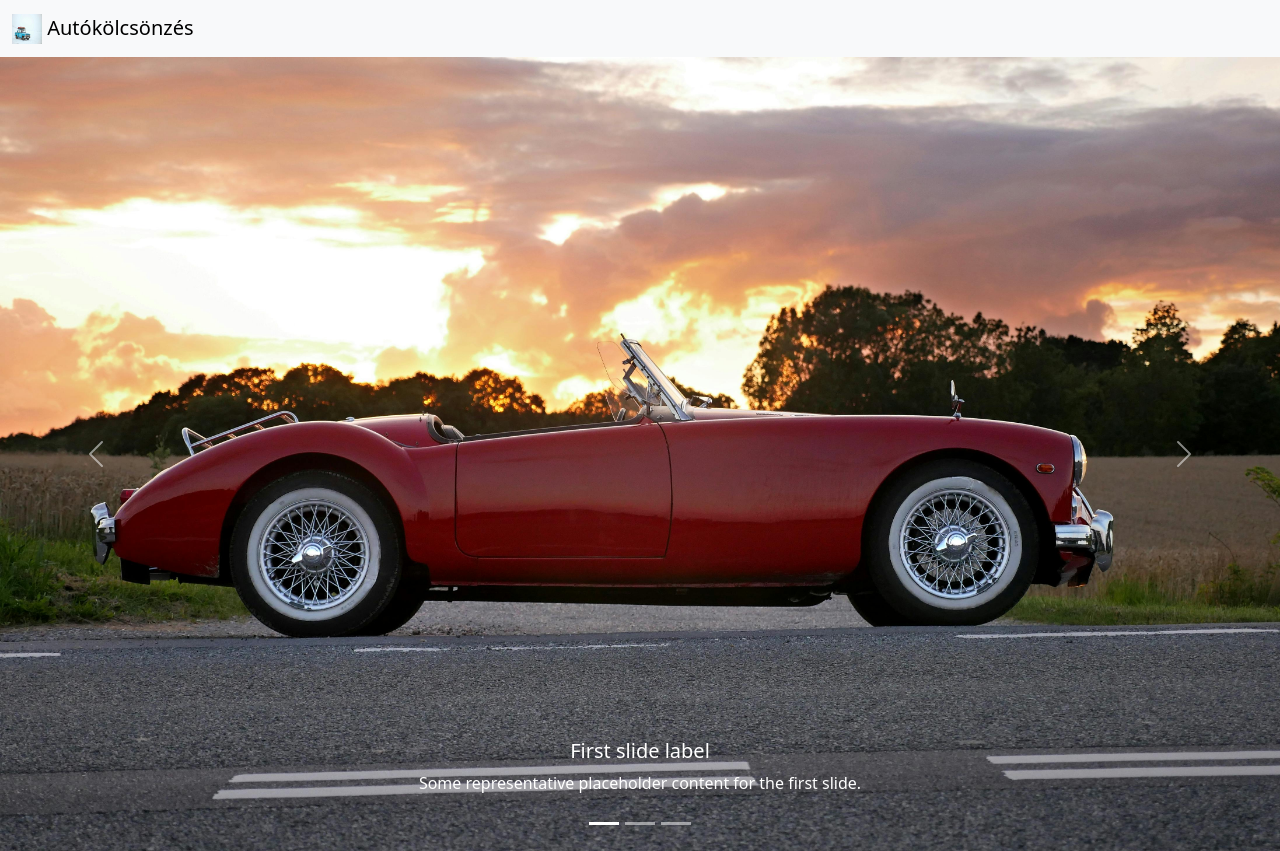
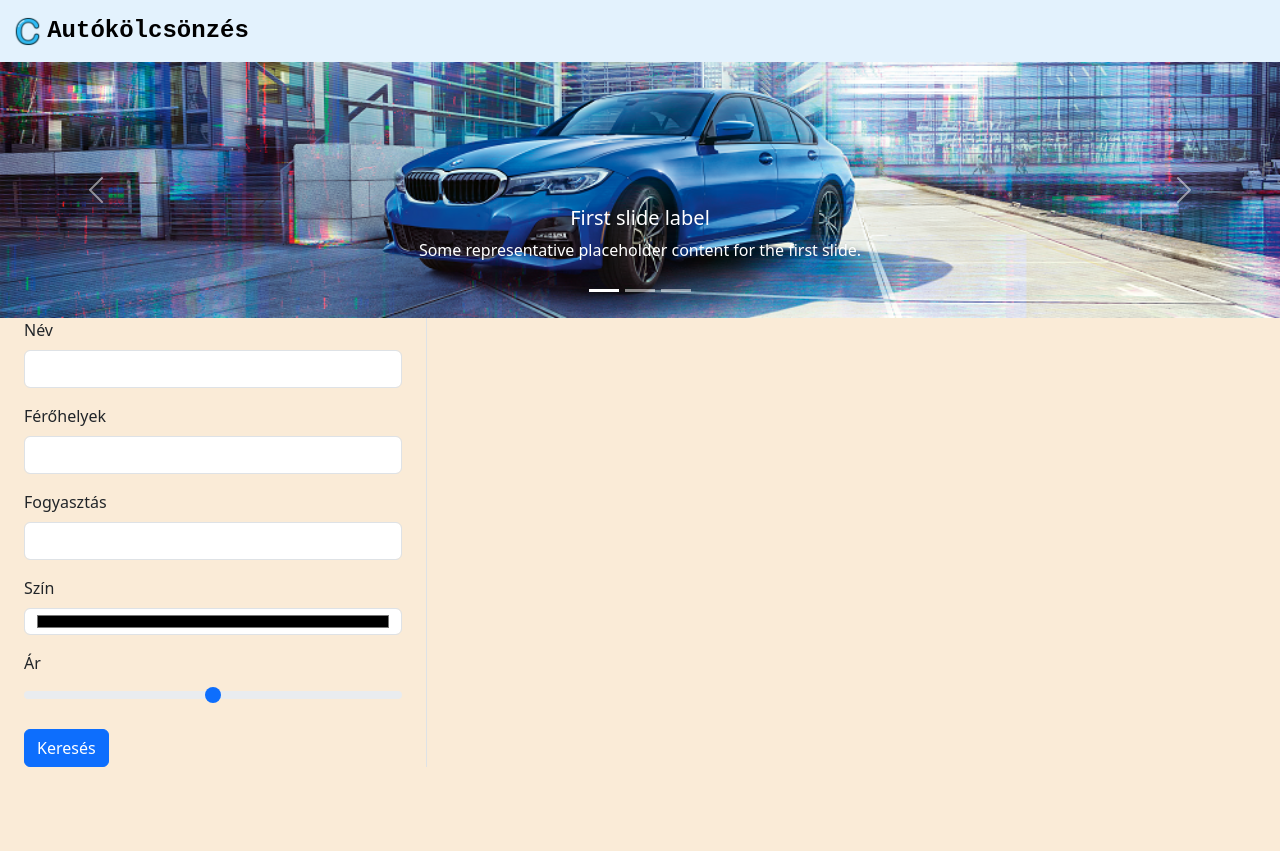
Before and after one commit to Davidson1004/Szoftverteszt_projekt, a plain HTML site: page index.html in a window 1280 px wide. After the commit the page ends 800 px from the top, so only its background shows below. Drawn offline with nearby package versions, Linux system fonts and the light colour scheme.

Commit message:
03.21 html+css

```diff
--- a/css/index.css
+++ b/css/index.css
@@ -1,3 +1,11 @@
 .carousel-caption{
     text-decoration:  10px black;
 }
+ .navbarszoveg {
+    font-family: 'Courier New', Courier, monospace;
+    font-size: larger;
+
+ }
+body{
+    background-color: antiquewhite;
+}
--- a/index.html
+++ b/index.html
@@ -4,22 +4,22 @@
     <meta charset="UTF-8">
     <meta name="viewport" content="width=device-width, initial-scale=1.0">
     <link href="https://cdn.jsdelivr.net/npm/bootstrap@5.3.3/dist/css/bootstrap.min.css" rel="stylesheet" integrity="sha384-QWTKZyjpPEjISv5WaRU9OFeRpok6YctnYmDr5pNlyT2bRjXh0JMhjY6hW+ALEwIH" crossorigin="anonymous">
-
     <link rel="stylesheet" href="css/index.css">
     <title>Autókölcsönzés</title>
 </head>
 <body>
-    <nav class="navbar bg-body-tertiary">
+  <nav class="navbar" style="background-color: #e3f2fd; text-align: center;">
     <div class="container-fluid">
         <a class="navbar-brand" href="#">
-            <img src="img/navbarauto.jpg" alt="Logo" width="30" height="30" class="d-inline-block align-text-top">
-            Autókölcsönzés
+            <img src="img/Cletter.png" alt="Logo" width="30" height="30" class="d-inline-block align-text-top">
+            <b class="navbarszoveg">Autókölcsönzés</b>
         </a>
     </div>
 </nav>
 
 
-      <div id="carouselExampleIndicators" class="carousel slide">
+
+      <div id="carouselExampleIndicators" class="carousel slide" style="max-width: 100%; margin: 0 auto;">
         <div class="carousel-indicators">
             <button type="button" data-bs-target="#carouselExampleIndicators" data-bs-slide-to="0" class="active" aria-current="true" aria-label="Slide 1"></button>
             <button type="button" data-bs-target="#carouselExampleIndicators" data-bs-slide-to="1" aria-label="Slide 2"></button>
@@ -27,21 +27,21 @@
         </div>
         <div class="carousel-inner">
             <div class="carousel-item active">
-            <img src="img/carouselauto1.jpg" class="d-block w-100" alt="...">
+                <img src="img/carousel1.png" class="d-block w-100" alt="...">
                 <div class="carousel-caption d-none d-md-block">
                     <h5>First slide label</h5>
                     <p>Some representative placeholder content for the first slide.</p>
                 </div>
             </div>
             <div class="carousel-item">
-            <img src="img/carouselauto2.jpg" class="d-block w-100" alt="...">
+                <img src="img/carousel2.png" class="d-block w-100" alt="...">
                 <div class="carousel-caption d-none d-md-block">
                     <h5>Second slide label</h5>
                     <p>Some representative placeholder content for the second slide.</p>
                 </div>
             </div>
             <div class="carousel-item">
-            <img src="img/carouselauto3.jpg" class="d-block w-100" alt="...">
+                <img src="img/carousel3.png" class="d-block w-100" alt="...">
                 <div class="carousel-caption d-none d-md-block">
                     <h5>Third slide label</h5>
                     <p>Some representative placeholder content for the third slide.</p>
@@ -58,6 +58,47 @@
         </button>
     </div>
 
+
+    <div class="container-fluid">
+      <div class="row">
+        <div class="col-md-4 border-end">
+          <div class="container">
+            <form>
+              <div class="mb-3">
+                <label for="nev" class="form-label">Név</label>
+                <input type="text" class="form-control" id="nev" name="nev">
+              </div>
+              <div class="mb-3">
+                <label for="ferohely" class="form-label">Férőhelyek</label>
+                <input type="number" class="form-control" id="ferohely" name="ferohely">
+              </div>
+              <div class="mb-3">
+                <label for="fogyasztas" class="form-label">Fogyasztás</label>
+                <input type="number" class="form-control" id="fogyasztas" name="fogyasztas">
+              </div>
+              <div class="mb-3">
+                <label for="szin" class="form-label">Szín</label>
+                <input type="color" class="form-control" id="szin" name="szin">
+              </div>
+              <div class="mb-3">
+                <label for="ar" class="form-label">Ár</label>
+                <input type="range" class="form-range" id="ar" name="ar">
+              </div>
+              <button type="button" class="btn btn-primary">Keresés</button>
+            </form>
+          </div>
+        </div>
+        <div class="col-md-8">
+          <!-- Ebben a részben helyezd el a jobb oldali tartalmat -->
+        </div>
+      </div>
+    </div>
+
+
+
+
+
+
     <script src="https://cdn.jsdelivr.net/npm/@popperjs/core@2.11.8/dist/umd/popper.min.js" integrity="sha384-I7E8VVD/ismYTF4hNIPjVp/Zjvgyol6VFvRkX/vR+Vc4jQkC+hVqc2pM8ODewa9r" crossorigin="anonymous"></script>
     <script src="https://cdn.jsdelivr.net/npm/bootstrap@5.3.3/dist/js/bootstrap.min.js" integrity="sha384-0pUGZvbkm6XF6gxjEnlmuGrJXVbNuzT9qBBavbLwCsOGabYfZo0T0to5eqruptLy" crossorigin="anonymous"></script>
 </body>
```
Also changed, not shown: img/Cletter.png (added), img/carousel1.png (added), img/carousel2.png (added), img/carousel3.png (added). Lines whose indentation alone changed are shown as unchanged.
